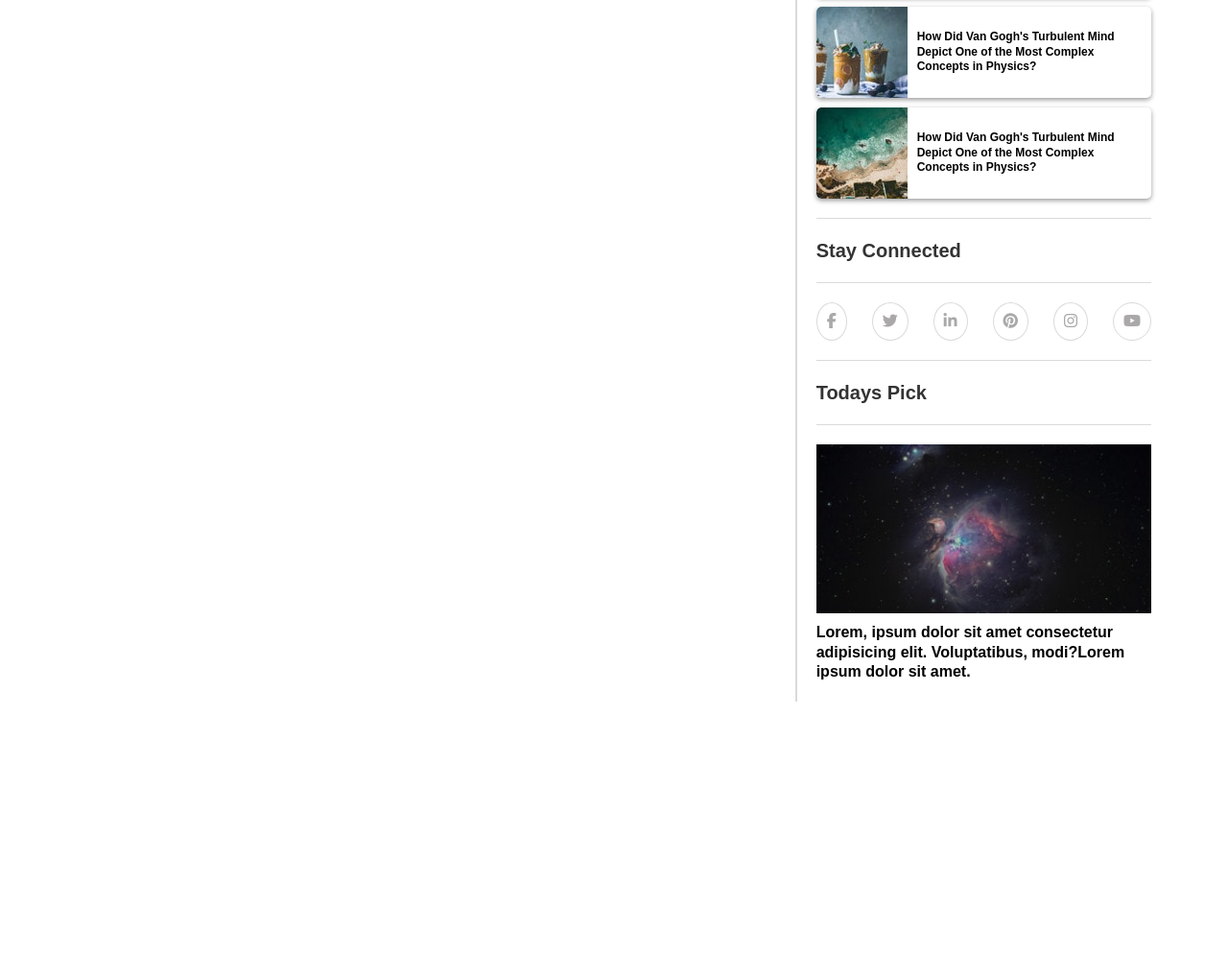
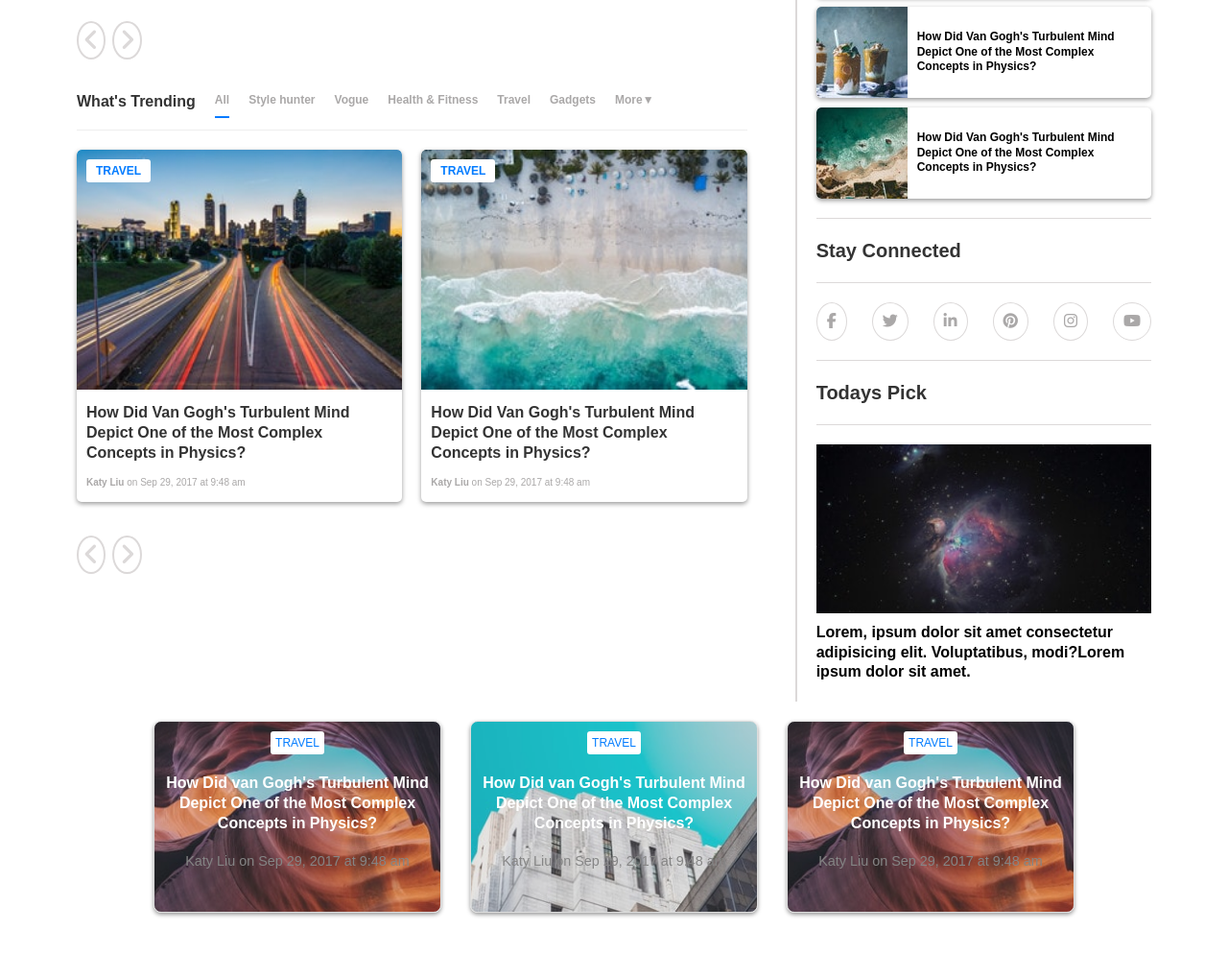
Before and after one commit to Rawanbahaa142/World_Templete, a plain HTML site: page index.html in a window 1280 px wide. Shown: the part 1272-2266 px from the top of the page at 96% size. Before the commit the page ends 2073 px from the top, so only its background shows below. Drawn offline with Linux system fonts and the light colour scheme.

Commit message:
Edit Trending Section & Add Horizontal Cards

```diff
--- a/CSS/style.css
+++ b/CSS/style.css
@@ -1,4 +1,3 @@
-/* Reset Styles */
 * {
   margin: 0;
   padding: 0;
@@ -58,13 +57,14 @@ h6 {
   line-height: 1.3;
 
 }
-hr{
+
+hr {
   border: 0;
   height: 1px;
   background: var(--border-color);
   margin: 10px 0;
   width: 100%;
-    box-sizing: border-box;
+  box-sizing: border-box;
 }
 
 /* Header Styles */
@@ -387,3 +387,96 @@ header {
 .social-icons a:hover {
   color: var(--blue-color);
 }
+
+.control-icon {
+  margin: 35px 0;
+  font-size: 26px;
+  color: var(--border-color);
+  overflow: hidden;
+
+}
+
+.control-icon .left,
+.control-icon .right {
+  border-radius: 50%;
+  padding: 5px;
+  border: 2px solid var(--border-color);
+
+  &:hover {
+    color: var(--background-color);
+    background-color: var(--blue-color);
+  }
+
+}
+
+.left-card .top-story-item {
+  margin: 20px 0;
+
+}
+
+
+
+             /* 3 horizontal Cards */
+  .hor-card {
+    display: flex;
+    justify-content: space-between;
+    gap: 20px;
+    max-width: 960px;
+    margin: 0 auto;
+    padding: 20px 0;
+    text-align: center;
+    align-items:center;
+}
+
+.hor-card .card {
+    width: 300px;
+    border: 1px solid #ddd;
+    border-radius: 8px;
+    overflow: hidden;
+    background-image: url('../images/hor-card.jpg');
+    background-size: cover;
+    background-position: center;
+    box-shadow: 0 2px 4px rgba(0, 0, 0, 0.4);
+    position: relative;
+    min-height: 200px;
+    &.seconed{
+      background-image: url('../images/hor-card2.jpg');
+    }
+    & h3 {
+      font-size: 1em;
+      margin: 10px;
+      color: var(--background-color);
+      z-index: 2;
+      position: relative;
+  }
+  & .author-date {
+    font-size: 0.9em;
+    color: #858585;
+    margin: 20px 0;
+    z-index: 2;
+    position: relative;
+}
+}
+
+.hor-card .card::before {
+    content: '';
+    position: absolute;
+    top: 0;
+    left: 0;
+    width: 100%;
+    height: 100%;
+    background-color: rgba(128, 128, 128, 0.2);
+    z-index: 1;
+}
+
+.hor-card .category-tag {
+    display: inline-block;
+    background-color: #fff;
+    padding: 5px 5px;
+    border-radius: 3px;
+    margin: 10px;
+    color: var(--blue-color);
+    position: relative;
+    z-index: 2;
+    font-size:12px;
+}
--- a/index.html
+++ b/index.html
@@ -126,7 +126,57 @@
             </div>
           </div>
         </div>
+
+        <div class="control-icon">
+          <i class="fa-solid fa-angle-left left"></i>
+          <i class="fa-solid fa-angle-right right"></i>
+        </div>
+        <div class="tabs">
+          <ul>
+            <li><a href="#" class="first">What's Trending</a></li>
+            <li><a href="#" class="active">All</a></li>
+            <li><a href="#">Style hunter</a></li>
+            <li><a href="#">Vogue</a></li>
+            <li><a href="#">Health & Fitness</a></li>
+            <li><a href="#">Travel</a></li>
+            <li><a href="#">Gadgets</a></li>
+            <li><a href="#">More▼</a></li>
+          </ul>
+        </div>
+        <!-- Two Big Cards ---- Section (Tending) -->
+        <div class="card-container">
+          <div class="left-card">
+            <img src="./images/b2.jpg" alt="Travel Article">
+            <span class="category-tag">TRAVEL</span>
+            <h3>How Did Van Gogh's Turbulent Mind Depict One of the Most Complex Concepts in Physics?</h3>
+            <p>How Did Van Gogh's Turbulent Mind Depict One of the Most Complex Concepts in...</p>
+            <span class="author-date"><a href="#"><span class="author-link">Katy Liu</span></a> on Sep 29, 2017 at 9:48
+              am</span>
+
+
+
+          </div>
+          <div class="left-card">
+            <div class="top-card">
+              <img src="./images/b3.jpg" alt="Travel Article">
+              <span class="category-tag">TRAVEL</span>
+              <h3>How Did Van Gogh's Turbulent Mind Depict One of the Most Complex Concepts in Physics?</h3>
+              <p>How Did Van Gogh's Turbulent Mind Depict One of the Most Complex Concepts in...</p>
+              <span class="author-date"><a href="#"><span class="author-link">Katy Liu</span></a> on Sep 29, 2017 at
+                9:48
+                am</span>
+            </div>
+          </div>
+
+
+        </div>
+        <div class="control-icon">
+          <i class="fa-solid fa-angle-left left"></i>
+          <i class="fa-solid fa-angle-right right"></i>
+        </div>
+
       </div>
+
 
       <div class="about-world-section">
         <h2>About World</h2>
@@ -185,6 +235,24 @@
         </div>
       </div>
     </div>
+    <div class="hor-card">
+      <div class="card">
+          <span class="category-tag">TRAVEL</span>
+          <h3>How Did van Gogh's Turbulent Mind Depict One of the Most Complex Concepts in Physics?</h3>
+          <p class="author-date">Katy Liu on Sep 29, 2017 at 9:48 am</p>
+      </div>
+      <div class="card seconed">
+          <span class="category-tag">TRAVEL</span>
+          <h3>How Did van Gogh's Turbulent Mind Depict One of the Most Complex Concepts in Physics?</h3>
+          <p class="author-date">Katy Liu on Sep 29, 2017 at 9:48 am</p>
+      </div>
+      <div class="card third">
+          <span class="category-tag">TRAVEL</span>
+          <h3>How Did van Gogh's Turbulent Mind Depict One of the Most Complex Concepts in Physics?</h3>
+          <p class="author-date">Katy Liu on Sep 29, 2017 at 9:48 am</p>
+      </div>
+  </div>
+  </div>
 </body>
 
 </html>
```
Also changed, not shown: images/b2.jpg (added), images/hor-card.jpg (added), images/hor-card2.jpg (added).
